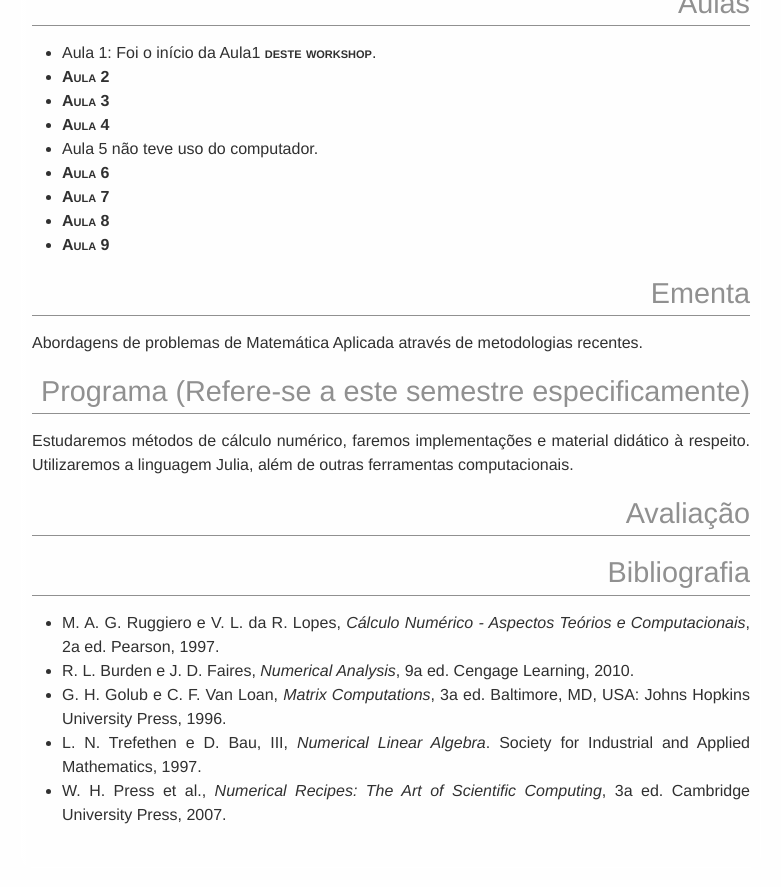
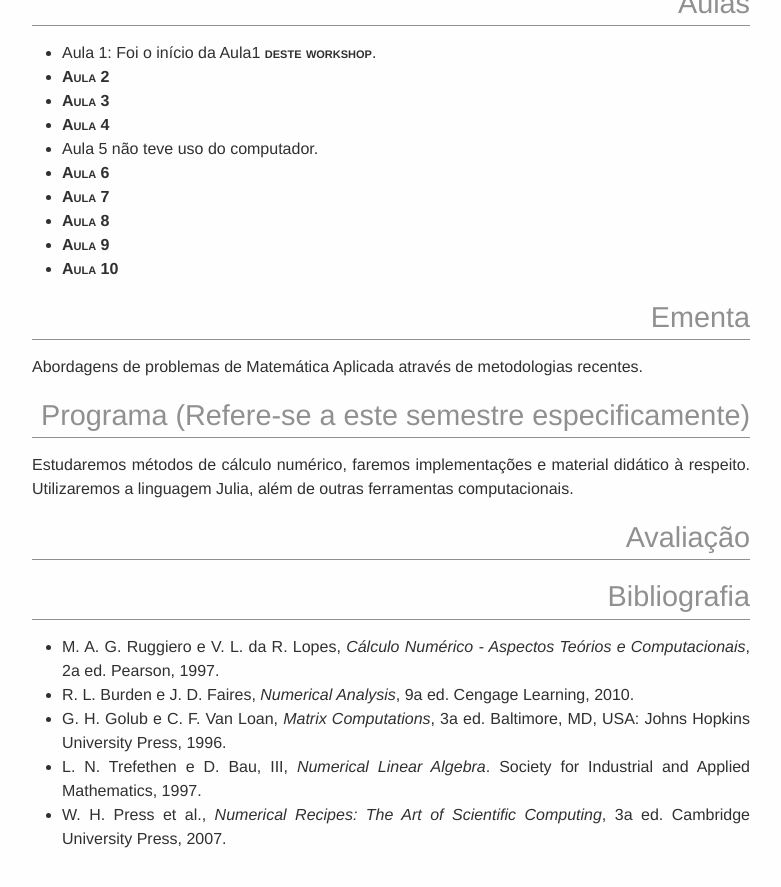
Before and after one commit to abelsiqueira/abelsiqueira.github.io-old, a Jekyll site: the page built from disciplinas/cm116-2016s1.md, in a window 1280 px wide and 900 px high, scrolled down 987 px. Shown: the top 887 px of the window, without its empty margins (249-1030 px from the left). Built offline with Jekyll 4.4.1, drawn with Linux system fonts in a browser that asks for light colours.

Commit message:
Aula 10 de cm116

```diff
--- a/disciplinas/cm116-2016s1.md
+++ b/disciplinas/cm116-2016s1.md
@@ -40,6 +40,7 @@ Para manter uma conexão ativa, vamos tentar usar a ferramenta abaixo:
   - [Aula 7]({{ site.baseurl }}/disciplinas/cm116/Aula7.ipynb)
   - [Aula 8]({{ site.baseurl }}/disciplinas/cm116/Aula8.ipynb)
   - [Aula 9]({{ site.baseurl }}/disciplinas/cm116/Aula9.ipynb)
+  - [Aula 10]({{ site.baseurl }}/disciplinas/cm116/Aula10.ipynb)
 
 # Ementa
 
```
Also changed, not shown: 1 other file.
